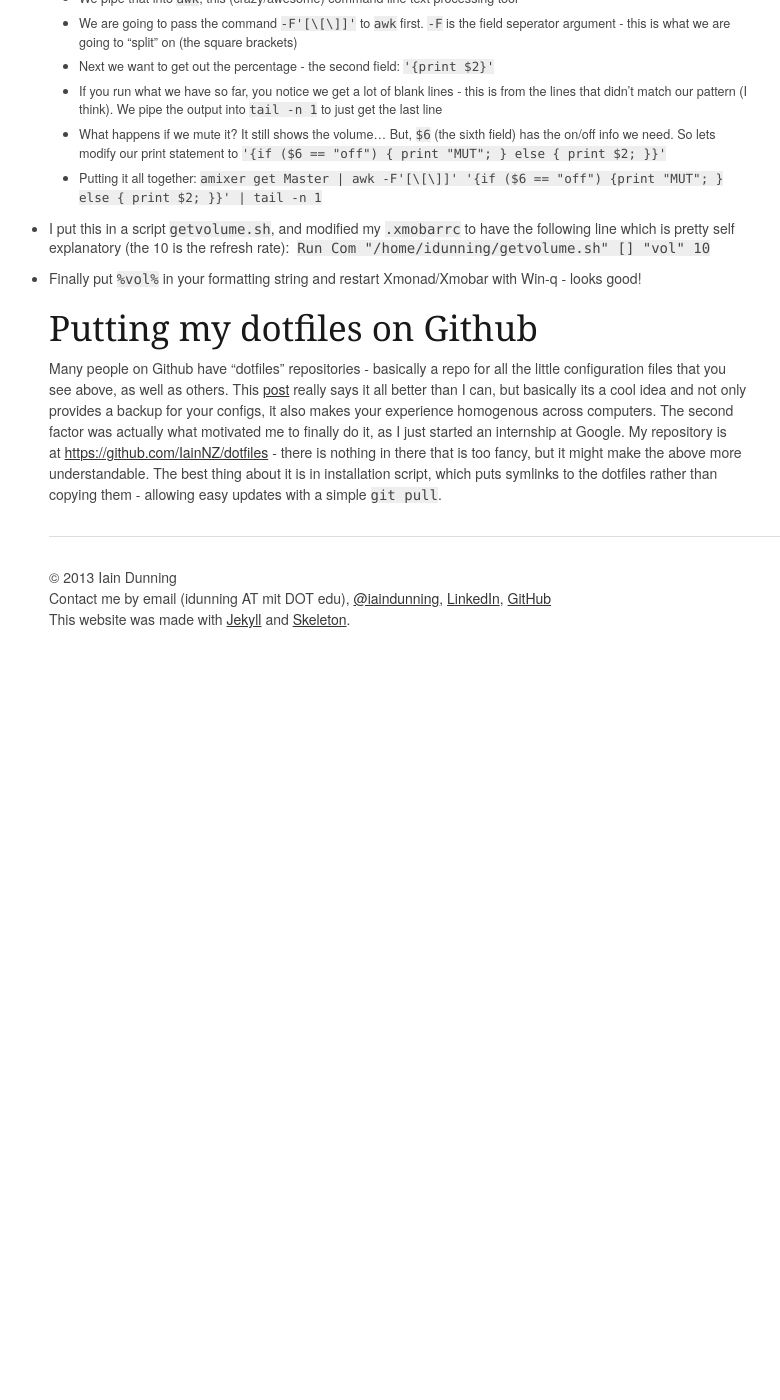
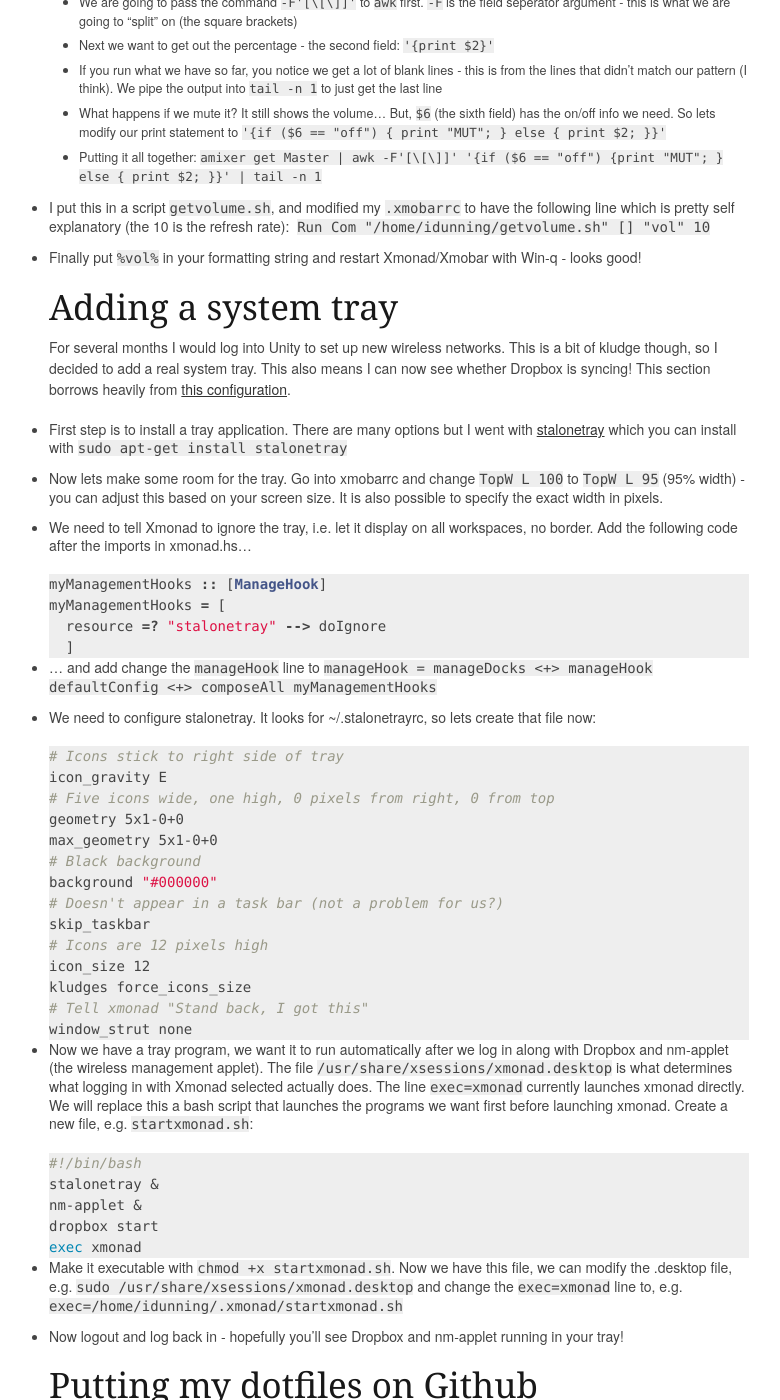
Before and after one commit to IainNZ/OldPersonalSite, a Jekyll site: the page built from _posts/2013-05-13-experiences-with-xmonad-and-ubuntu-12.markdown, in a window 1280 px wide and 1400 px high, scrolled down 2842 px. Shown: the whole window, without its empty margins (121-901 px from the left). Built offline with Jekyll 4.4.1, drawn with Linux system fonts in a browser that asks for light colours; Markdown is read by kramdown in place of the engine named in the settings; before the commit the page ends 3472 px from its top, so only the background shows below that; some of the changed text lies outside the part shown.

Commit message:
Update to xmonad post

```diff
--- a/_posts/2013-05-13-experiences-with-xmonad-and-ubuntu-12.markdown
+++ b/_posts/2013-05-13-experiences-with-xmonad-and-ubuntu-12.markdown
@@ -9,7 +9,7 @@ title: Experiences with Setting Up Xmonad on Ubuntu 12
 
 After being impressed with a friends [Xmonad](http://xmonad.org/) setup, I decided to give it a go for myself. [Xmonad](http://xmonad.org/), in short, is a [window manager](http://en.wikipedia.org/wiki/Window_manager) that automatically tiles and aligns all your windows - the idea being that you shouldn't mess around with these things manually yourself, because you usually want your windows to fill up the screen anyway. Before switching to Ubuntu+XMonad I primarily used Windows 7. I used the Windows-Left and Windows-Right key combinations to align two windows side-by-side all the time, so this appealed to me. I had also been meaning to use Linux on a more full-time basis, as I previously only used it when needed, usually as a virtual machine guest. This summer I will be using it a lot more so I figured why not fully embrace it. So here is my journey to going from a fresh Ubuntu install to using Xmonad as my window manager, written mostly in real-time as I did it. Hopefully it may help someone get started - there are many posts about this sort of thing on the internet, but maybe this simpler step-by-step guide will be easier to understand than downloading a configuration file.
 
-_Update_: After writing this post and its updates, I posted my configuration files on Github: [https://github.com/IainNZ/dotfiles](https://github.com/IainNZ/dotfiles). I'm also aware that there are posts/configs that include the Ubuntu panel - I haven't bothered to figure that out yet, but I hope to one day get around to it.
+_Update_: After writing this post and its updates, I posted my configuration files on Github: [https://github.com/IainNZ/dotfiles](https://github.com/IainNZ/dotfiles). You might find it handy to refer to them as the "finished product".
 
 ## Initial Setup: Install Ubuntu, xmonad, Xmobar, simple configs
 
@@ -75,6 +75,48 @@ So after getting set up and using the system a bit, I realized I had no idea a)
   * I put this in a script ``getvolume.sh``, and modified my ``.xmobarrc`` to have the following line which is pretty self explanatory (the 10 is the refresh rate):  ``Run Com "/home/idunning/getvolume.sh" [] "vol" 10``
   * Finally put ``%vol%`` in your formatting string and restart Xmonad/Xmobar with Win-q - looks good!
 
+## Adding a system tray
+
+For several months I would log into Unity to set up new wireless networks. This is a bit of kludge though, so I decided to add a real system tray. This also means I can now see whether Dropbox is syncing! This section borrows heavily from [this configuration](https://github.com/davidbrewer/xmonad-ubuntu-conf).
+
+ * First step is to install a tray application. There are many options but I went with [stalonetray](http://stalonetray.sourceforge.net/) which you can install with ``sudo apt-get install stalonetray``
+ * Now lets make some room for the tray. Go into xmobarrc and change ``TopW L 100`` to ``TopW L 95`` (95% width) - you can adjust this based on your screen size. It is also possible to specify the exact width in pixels.
+ * We need to tell Xmonad to ignore the tray, i.e. let it display on all workspaces, no border. Add the following code after the imports in xmonad.hs...
+{% highlight haskell %}
+myManagementHooks :: [ManageHook]
+myManagementHooks = [
+  resource =? "stalonetray" --> doIgnore
+  ]
+{% endhighlight %}
+ * ... and add change the ``manageHook`` line to ``manageHook = manageDocks <+> manageHook defaultConfig <+> composeAll myManagementHooks``
+ * We need to configure stalonetray. It looks for ~/.stalonetrayrc, so lets create that file now:
+{% highlight bash %}
+# Icons stick to right side of tray
+icon_gravity E
+# Five icons wide, one high, 0 pixels from right, 0 from top
+geometry 5x1-0+0
+max_geometry 5x1-0+0
+# Black background
+background "#000000"
+# Doesn't appear in a task bar (not a problem for us?)
+skip_taskbar
+# Icons are 12 pixels high
+icon_size 12
+kludges force_icons_size
+# Tell xmonad "Stand back, I got this"
+window_strut none
+{% endhighlight %}
+ * Now we have a tray program, we want it to run automatically after we log in along with Dropbox and nm-applet (the wireless management applet). The file ``/usr/share/xsessions/xmonad.desktop`` is what determines what logging in with Xmonad selected actually does. The line ``exec=xmonad`` currently launches xmonad directly. We will replace this a bash script that launches the programs we want first before launching xmonad. Create a new file, e.g. ``startxmonad.sh``:
+{% highlight bash %}
+#!/bin/bash
+stalonetray &
+nm-applet &
+dropbox start
+exec xmonad
+{% endhighlight %}
+ * Make it executable with ``chmod +x startxmonad.sh``. Now we have this file, we can modify the .desktop file, e.g. ``sudo /usr/share/xsessions/xmonad.desktop`` and change the ``exec=xmonad`` line to, e.g. ``exec=/home/idunning/.xmonad/startxmonad.sh``
+ * Now logout and log back in - hopefully you'll see Dropbox and nm-applet running in your tray!
+
 ## Putting my dotfiles on Github
 
 Many people on Github have "dotfiles" repositories - basically a repo for all the little configuration files that you see above, as well as others. This [post](http://blog.smalleycreative.com/tutorials/using-git-and-github-to-manage-your-dotfiles/) really says it all better than I can, but basically its a cool idea and not only provides a backup for your configs, it also makes your experience homogenous across computers. The second factor was actually what motivated me to finally do it, as I just started an internship at Google. My repository is at [https://github.com/IainNZ/dotfiles](https://github.com/IainNZ/dotfiles) - there is nothing in there that is too fancy, but it might make the above more understandable. The best thing about it is in installation script, which puts symlinks to the dotfiles rather than copying them - allowing easy updates with a simple ``git pull``.
```
Also changed, not shown: 2 other files.
